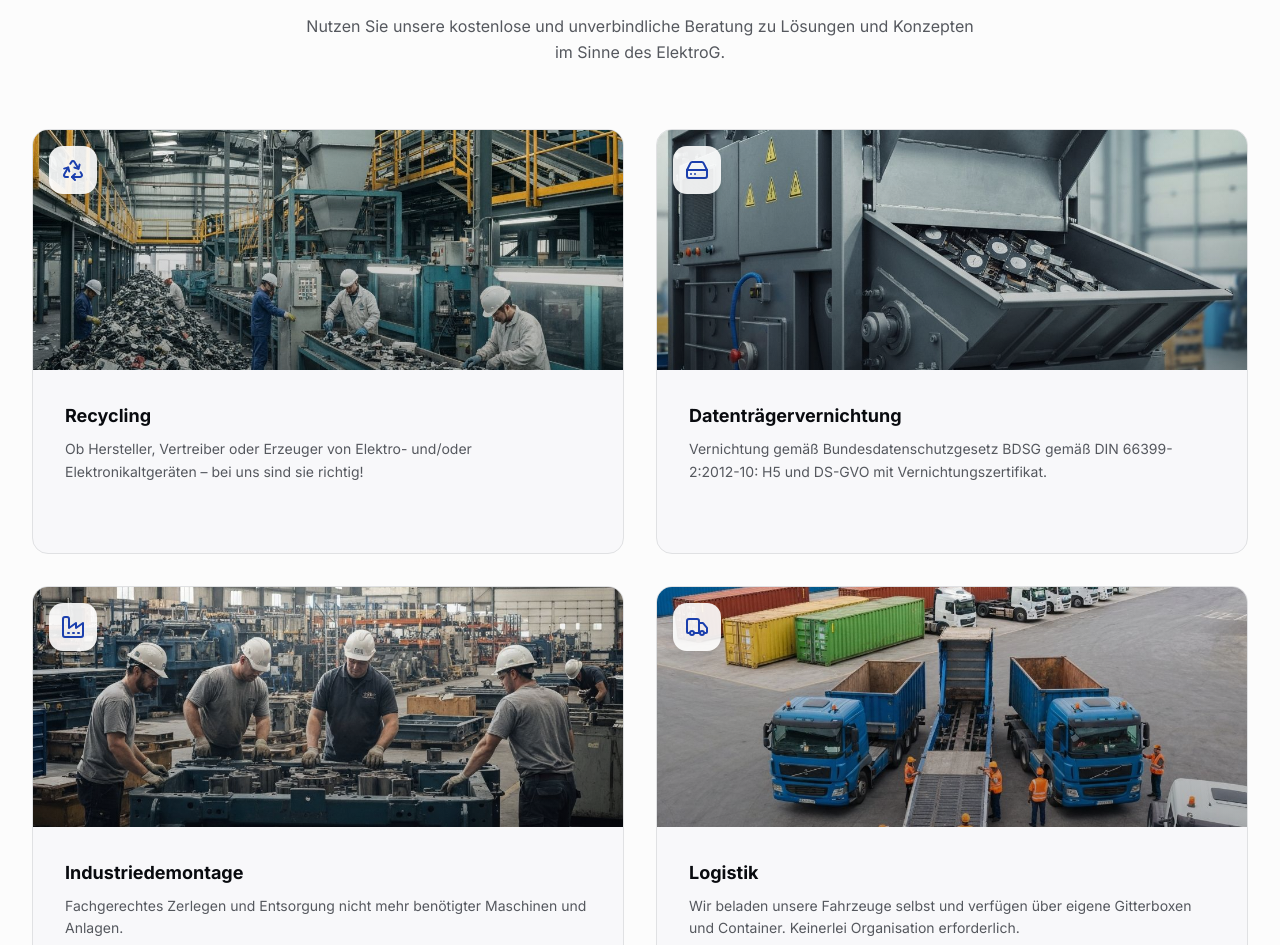
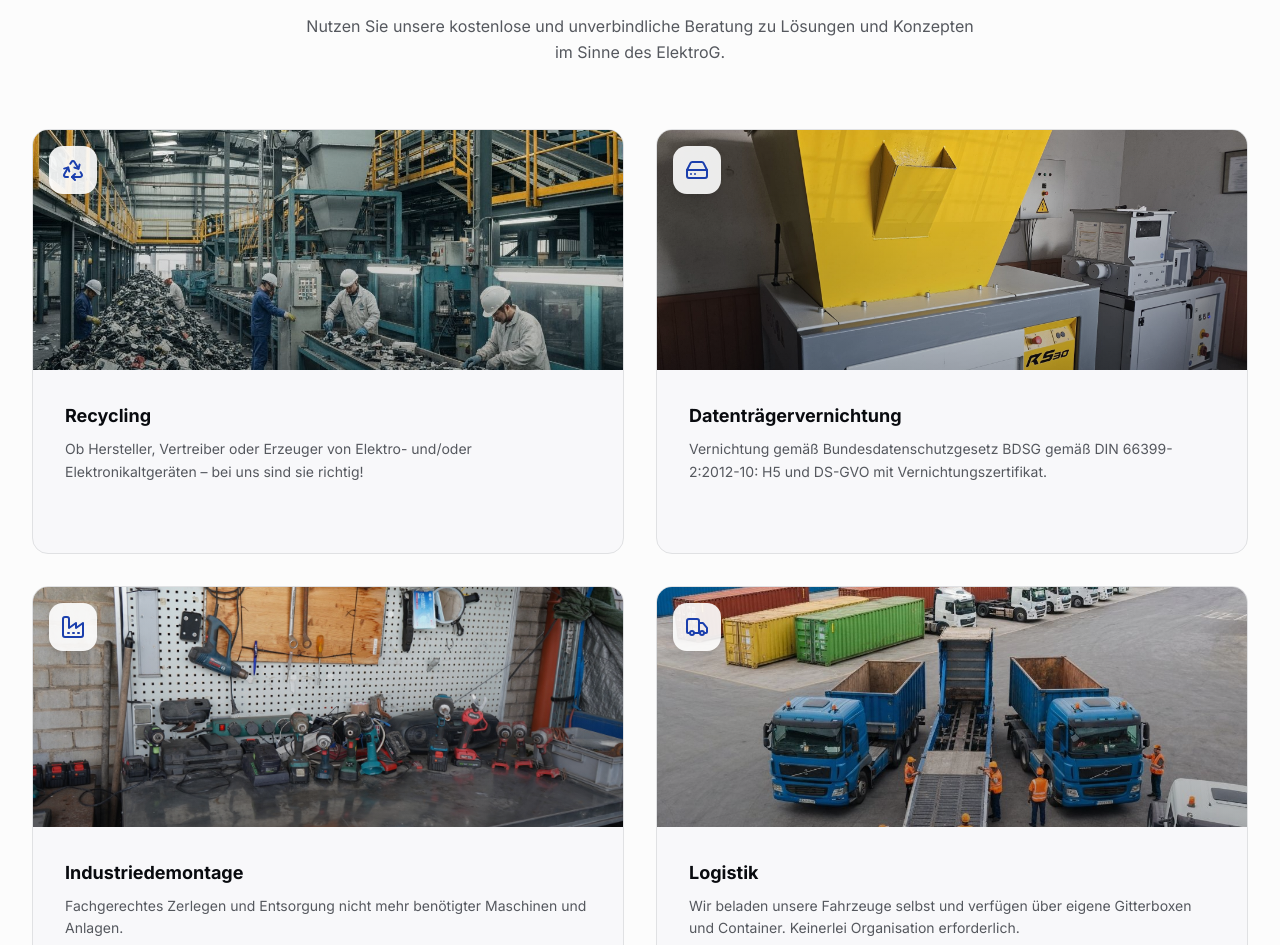
Before and after one commit to gencayks/electroschott, a Next.js app: page / in a window 1280 px wide. Shown: the part 987-1932 px from the top of the page. Built offline with nearby package versions, Linux system fonts and the light colour scheme.

Commit message:
Update homepage service images

```diff
--- a/components/services-section.tsx
+++ b/components/services-section.tsx
@@ -1,6 +1,6 @@
-import Link from "next/link"
-import Image from "next/image"
-import { Recycle, HardDrive, Factory, Truck, ArrowRight } from "lucide-react"
+import Link from "next/link";
+import Image from "next/image";
+import { Recycle, HardDrive, Factory, Truck, ArrowRight } from "lucide-react";
 
 const services = [
   {
@@ -17,7 +17,7 @@ const services = [
     description:
       "Vernichtung gemäß Bundesdatenschutzgesetz BDSG gemäß DIN 66399-2:2012-10: H5 und DS-GVO mit Vernichtungszertifikat.",
     href: "/leistungen#datenvernichtung",
-    image: "/industrial-hard-drive-shredder-data-destruction-ma.jpg",
+    image: "/team1.jpg",
   },
   {
     icon: Factory,
@@ -25,7 +25,7 @@ const services = [
     description:
       "Fachgerechtes Zerlegen und Entsorgung nicht mehr benötigter Maschinen und Anlagen.",
     href: "/leistungen#industriedemontage",
-    image: "/industrial-dismantling-warehouse-machinery-profess.jpg",
+    image: "/whatsapp-image.jpg",
   },
   {
     icon: Truck,
@@ -35,7 +35,7 @@ const services = [
     href: "/leistungen#logistik",
     image: "/logistics-trucks-fleet-container-transport-recycli.jpg",
   },
-]
+];
 
 export function ServicesSection() {
   return (
@@ -49,8 +49,8 @@ export function ServicesSection() {
             Komplettlösungen für Ihr Unternehmen
           </h2>
           <p className="mt-4 max-w-2xl mx-auto text-muted-foreground leading-relaxed">
-            Nutzen Sie unsere kostenlose und unverbindliche Beratung zu
-            Lösungen und Konzepten im Sinne des ElektroG.
+            Nutzen Sie unsere kostenlose und unverbindliche Beratung zu Lösungen
+            und Konzepten im Sinne des ElektroG.
           </p>
         </div>
 
@@ -95,5 +95,5 @@ export function ServicesSection() {
         </div>
       </div>
     </section>
-  )
+  );
 }
```
Also changed, not shown: public/team1.jpg (added), public/whatsapp-image.jpg (added).
